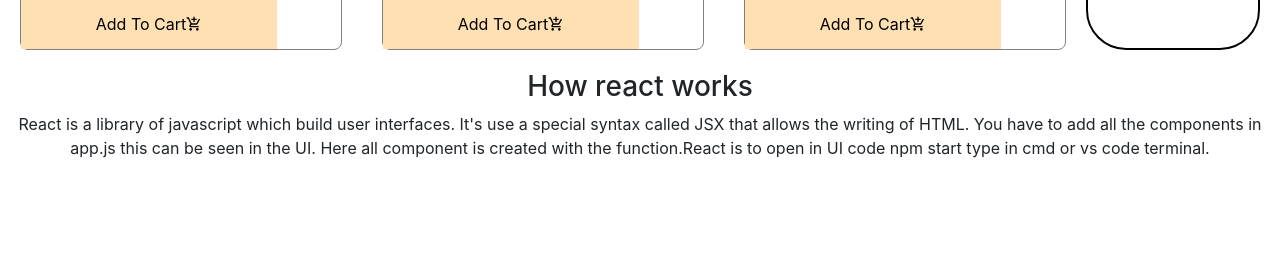
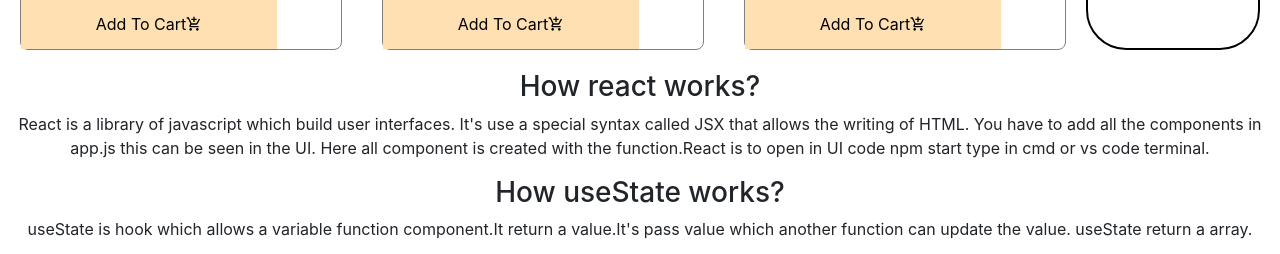
Before and after one commit to MdNadiruzzamanNibras/iconic-sunglass, a React (Create React App) app: page / in a window 1280 px wide. Shown: the part 2138-2392 px from the top of the page. Before the commit the page ends 2314 px from the top, so only its background shows below. Built offline with nearby package versions, Linux system fonts and the light colour scheme.

Commit message:
second qus

```diff
--- a/src/App.js
+++ b/src/App.js
@@ -6,8 +6,10 @@
     <div className="App">
       <h1 className='fs-1'>iConic sunGlass</h1>
       <Shop></Shop>
-      <h3>How  react works</h3>
+      <h3>How  react works?</h3>
       <p>React is a library of javascript which build  user interfaces. It's use a special syntax called JSX that allows the writing of HTML. You have to add all the components in app.js this can be seen in the UI. Here all component is created  with the function.React is to open in UI code npm start type in cmd or vs code terminal.</p>
+      <h3>How useState works?</h3>
+      <p>useState is hook which allows a variable function component.It return a  value.It's pass value which another function can update the value. useState return a array.</p>
     </div>
   );
 }
--- a/src/Component/Shop/Shop.js
+++ b/src/Component/Shop/Shop.js
@@ -18,10 +18,12 @@
         // // }
 
         setChoose(newChoose)
+        return newChoose;
     }
     const [random, setrandom]= useState([])
-    const handleRandom=()=>{
-       console.log('add')
+    const handleRandom=(choose)=>{
+        const random =Math.floor(Math.random() *choose.length)
+      console.log(random)
     }
     useEffect(()=>{
         fetch('data.json')
```
